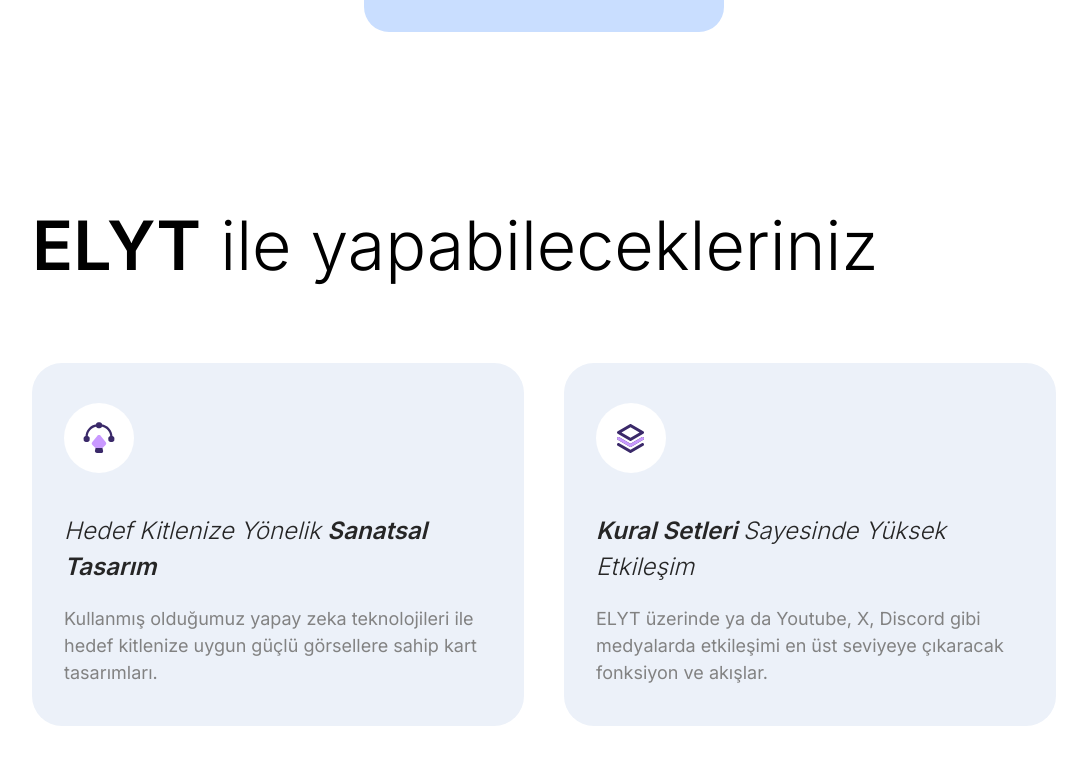
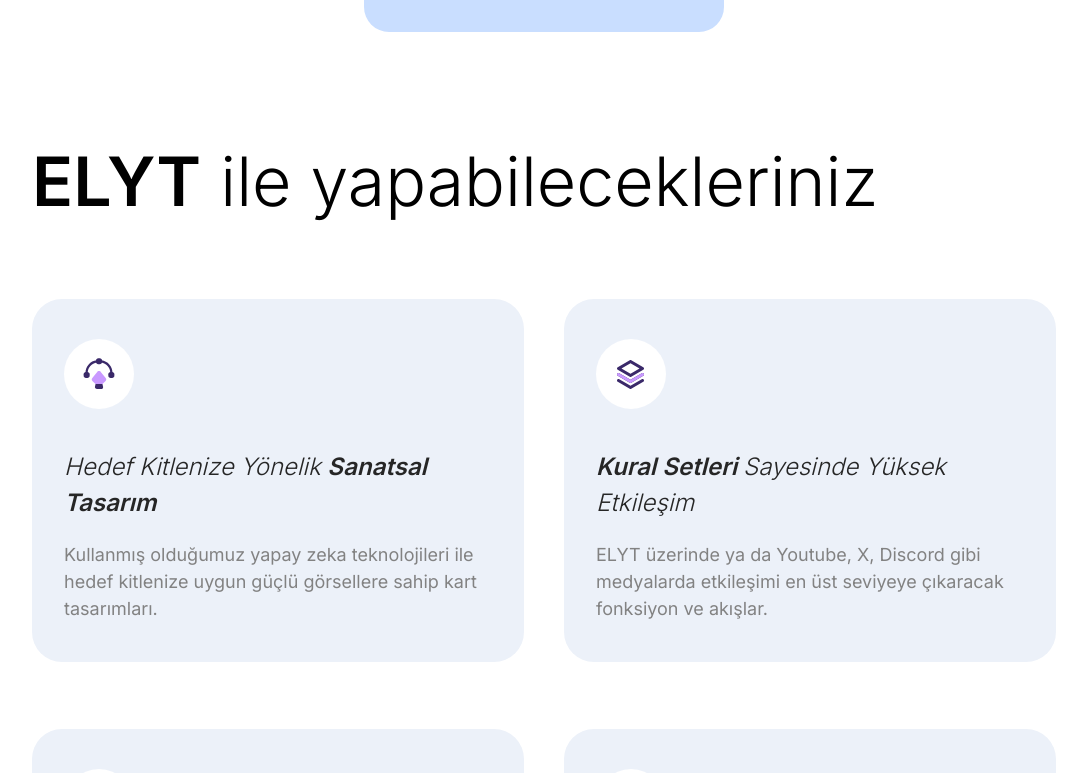
Before and after one commit to ELYT-Git/b2b-landing, a Next.js app: page / in a window 1280 px wide. Shown: the part 3780-4553 px from the top of the page, without its empty margins (96-1183 px from the left). Built offline with nearby package versions, Linux system fonts and the light colour scheme.

Commit message:
Fix padding in ThingsWithElty component

```diff
--- a/app/_sections/things_with_elyt.tsx
+++ b/app/_sections/things_with_elyt.tsx
@@ -65,7 +65,7 @@
 }
 
 export const ThingsWithElty = () => {
-    return <div className="w-full py-[5%] px-[5%] md:px-[10%] relative overflow-hidden z-10">
+    return <div className="w-full pb-[5%] px-[5%] md:px-[10%] relative overflow-hidden z-10">
         <div className="max-w-container mx-auto">
             <div className="text-[35px] md:text-[68px] font-[300] text-left"><span className="font-[600]">ELYT</span> ile yapabilecekleriniz</div>
             <div className="grid grid-cols-1 lg:grid-cols-2 md5:grid-cols-3 gap-x-[40px] gap-y-[67px] mt-[30px] md:mt-[67px]">
```
